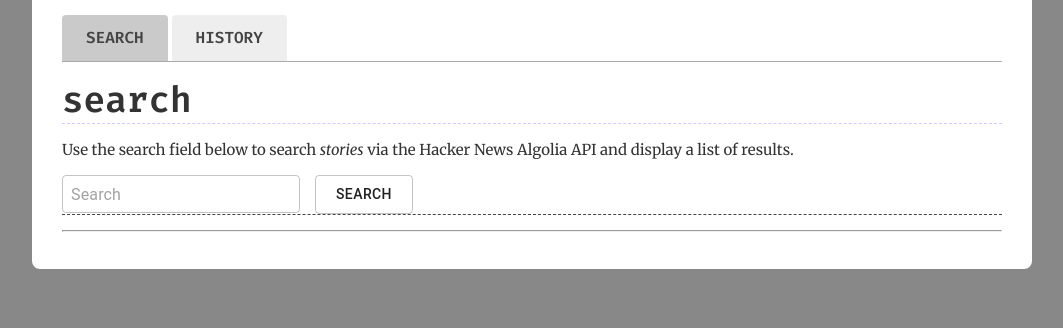
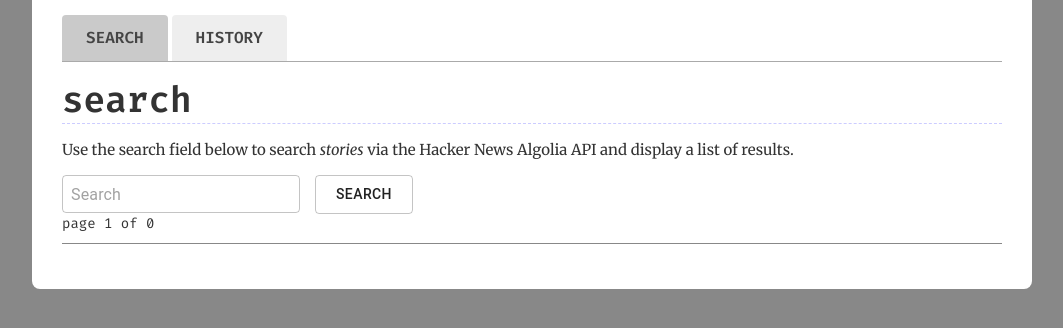
Before and after one commit to jjart27/hnLookup, a React (Create React App) app: page / in a window 1280 px wide. Shown: the top 328 px of the page, without its empty margins (108-1171 px from the left). Built offline with nearby package versions, Linux system fonts and the light colour scheme.

Commit message:
working on pagination

```diff
--- a/src/actions/index.js
+++ b/src/actions/index.js
@@ -6,7 +6,7 @@ import {
 
 import _ from 'lodash';
 
-export const newsSearch = (query) => {
+export const newsSearch = (query, page) => {
 	if (query.length < 3) {
 		return function (dispatch) {
 			dispatch({ type: NEWS_SEARCH, payload: { results: [], message: 'please enter a valid search term' }});
@@ -16,7 +16,10 @@ export const newsSearch = (query) => {
 
 		return function (dispatch) {
 
-			const request_url = `http://hn.algolia.com/api/v1/search?query=${query}&tags=story`
+			if (!page || page < 0) { page = 1 }
+			console.log("page: ", page)
+
+			const request_url = `http://hn.algolia.com/api/v1/search?query=${query}&tags=story&page=${page}`
 
 			get(request_url)
 				.then(response => {
@@ -25,7 +28,9 @@ export const newsSearch = (query) => {
 					if (_.get(response,'data.hits', []).length > 0) {
 						payload = {
 							results: response.data.hits,
-							query: query
+							query: query,
+							pages: response.data.nbPages,
+							curPage: page
 						}
 					} else {
 						payload = { message: `No results found for '${query}'` }
--- a/src/components/history.js
+++ b/src/components/history.js
@@ -11,7 +11,7 @@ class History extends Component {
 			<div>
 				<h1>search history</h1>
 				<p>
-					Below is a list of searched terms you have used which returned results.
+					Below is a list of unique searched terms you have used which returned results.
 				</p>
 
 				{ this.props.searchHistory.length > 0 ? (
--- /dev/null
+++ b/src/components/pagination.js
@@ -0,0 +1,40 @@
+import React, { Component } from 'react';
+import { Button } from '@material-ui/core';
+import _ from 'lodash';
+
+class Pagination extends Component {
+	constructor(props) {
+		super(props);
+	}
+
+
+	render() {
+		const { curPage, pages } = this.props
+
+		console.log("pag: curPage: ", curPage, pages)
+
+		let pagesCount = <span>page {curPage} of {pages}</span>;
+
+		return (
+			<div>
+				{pagesCount}
+
+				{
+					(curPage > 1) ? (
+						<span className="prevButton" onClick={this.props.prevPage}>prev</span>
+					) : null
+				}
+
+				{
+					(curPage < pages) ? (
+						<span className="nextButton" onClick={this.props.nextPage}>next</span>
+					) : null
+				}
+
+			</div>
+		)
+	}
+
+}
+
+export default Pagination
--- a/src/components/search.js
+++ b/src/components/search.js
@@ -5,6 +5,7 @@ import { newsSearch, clearSearchResults } from '../actions';
 import _ from 'lodash';
 
 import SearchRecord from './searchrecord.js';
+import Pagination from './pagination.js';
 
 
 class Search extends Component {
@@ -14,10 +15,12 @@ class Search extends Component {
 		this.state = {
 			value: "",
 			showData: false,
+			curPage: 1
 		}
 
 		// clear out previous search results
 		this.props.clearSearchResults()
+
 	}
 
 
@@ -27,7 +30,10 @@ class Search extends Component {
 		})
 	};
 
+
 	submitHandler = event => {
+		// console.log("submitHandler / ", this.state.value, this.state.curPage, (this.props.searchCurPage + 1))
+		// this.props.newsSearch(this.state.value, this.state.curPage)
 		this.props.newsSearch(this.state.value)
 	}
 
@@ -37,22 +43,42 @@ class Search extends Component {
 		})
 	};
 
+	prevPage = event => {
+		console.log("prevPage...")
+		// this.setState({ curPage: (this.props.searchCurPage - 1 )})
+		// this.submitHandler()
+		this.props.newsSearch(this.state.value, (this.props.searchCurPage - 1) )
+	}
+
+	nextPage = event => {
+		console.log("nextPage...", this.props.searchCurPage + 1)
+		// this.setState({ curPage: (this.props.searchCurPage + 1) })
+		// this.submitHandler()
+		this.props.newsSearch(this.state.value, (this.props.searchCurPage + 1) )
+	}
 
 	render() {
 		const { props } = this.props
 
+		console.log("search - ", this.props)
+
+		// search results message if any
 		const searchMessage = _.get(this.props,'searchMessage');
 		let resultsMessage;
 		if (searchMessage) {
 			resultsMessage = <div className="errMessage">{searchMessage}</div>;
 		}
 
+		// search results
 		const searchResults = _.get(this.props,'searchResults', []);
 		let resultsCount;
 		if (searchResults.length > 0) {
 			resultsCount = <span>{this.props.searchResults.length} results returned</span>;
 		}
 
+		const pages = _.get(this.props,'searchPages',0)
+
+		// const curPage = _.get(this.props,'searchCurPage') || this.state.curPage
 
 		return (
 			<div>
@@ -79,6 +105,14 @@ class Search extends Component {
 
 				{resultsMessage}
 
+				<Pagination
+					curPage={this.props.searchCurPage}
+					pages={pages}
+					prevPage={this.prevPage}
+					nextPage={this.nextPage}
+					key="1"
+				/>
+
 				<div className="resultsCount">
 					{resultsCount}
 				</div>
@@ -95,7 +129,6 @@ class Search extends Component {
 					{resultsCount}
 				</div>
 
-				<hr />
 
 				{ searchResults.length > 0 ? (
 					<div style={{height:"35px", marginTop:"30px"}}>
@@ -116,9 +149,11 @@ class Search extends Component {
 
 }
 
-const mapStateToProps = ({ searchResults, searchMessage }) => {
+const mapStateToProps = ({ searchResults, searchPages, searchMessage, searchCurPage }) => {
 	return {
 		searchResults: searchResults,
+		searchPages: searchPages,
+		searchCurPage: searchCurPage,
 		searchMessage: searchMessage
 	};
 }
--- /dev/null
+++ b/src/components/searchrecord.js
@@ -0,0 +1,44 @@
+import React, { Component } from 'react';
+import _ from 'lodash';
+
+class SearchRecord extends Component {
+	constructor(props) {
+		super(props);
+
+		this.state = {
+			showData: false
+		}
+	}
+
+
+	showFullData = event => {
+		this.setState({
+			showData: !this.state.showData
+		})
+	};
+
+	render() {
+		const { props } = this.props
+
+		let title = props.title;
+		if (_.get(props,'_highlightResult.title.value','')) {
+			title = props._highlightResult.title.value
+		}
+		return (
+			<div>
+				<div style={{ overflow:"hidden", position:"relative" }} className="searchResultItem" >
+					<span onClick={this.showFullData} className="toggleFullData">{ this.state.showData ? ( 'hide' ) : 'view' } full data</span>
+					<div dangerouslySetInnerHTML={{ __html: title }} />
+				</div>
+				{ this.state.showData ? (
+					<pre className="codeBlock">
+						{JSON.stringify(this.props, null, 2) }
+					</pre>
+				) : null }
+			</div>
+		)
+	}
+
+}
+
+export default SearchRecord
--- a/src/index.css
+++ b/src/index.css
@@ -127,9 +127,10 @@ nav li a:hover {
 .resultsCount {
 	font-weight: bold;
 	text-align: right;
+	font-size:12px;
 	padding:0;
-	border-bottom:1px dashed #444;
-	font-size:12px;
+	border-bottom:1px solid #888;
+	margin-top:10px;
 }
 .resultsCount span {
 	background-color: #888;
@@ -141,6 +142,7 @@ nav li a:hover {
 .resultsCountBtm {
 	border-bottom: none;
 	margin-bottom: 15px;
+	margin-top:0;
 }
 .resultsCountBtm span {
 	border-top-left-radius: 0;
--- a/src/reducers/index.js
+++ b/src/reducers/index.js
@@ -12,11 +12,14 @@ export default function(state = { searchHistory: [] }, action) {
 
 			if (_.get(action.payload,'query')) {
 				searchHistory.push(action.payload.query)
+				searchHistory = _.uniq(searchHistory)
 			}
 
 			return {
 				...state,
 				searchResults: _.get(action.payload,'results', []),
+				searchPages: _.get(action.payload,'pages',0),
+				searchCurPage: _.get(action.payload,'curPage',1),
 				searchMessage: _.get(action.payload,'message'),
 				searchHistory: searchHistory
 			}
```
